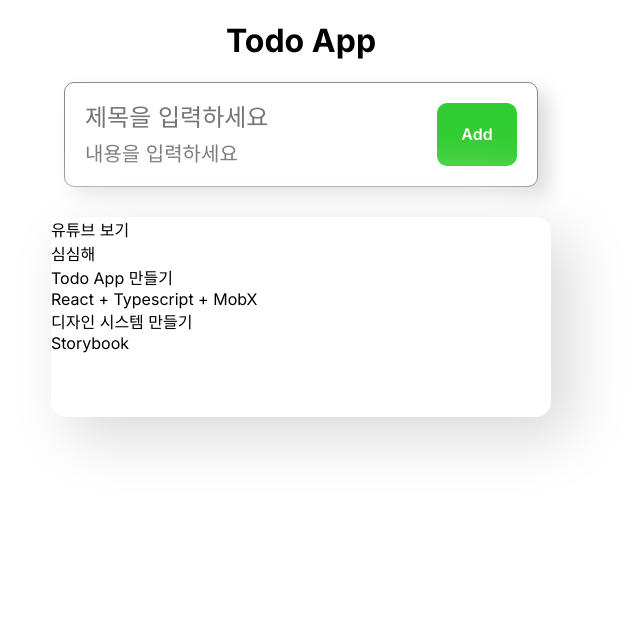
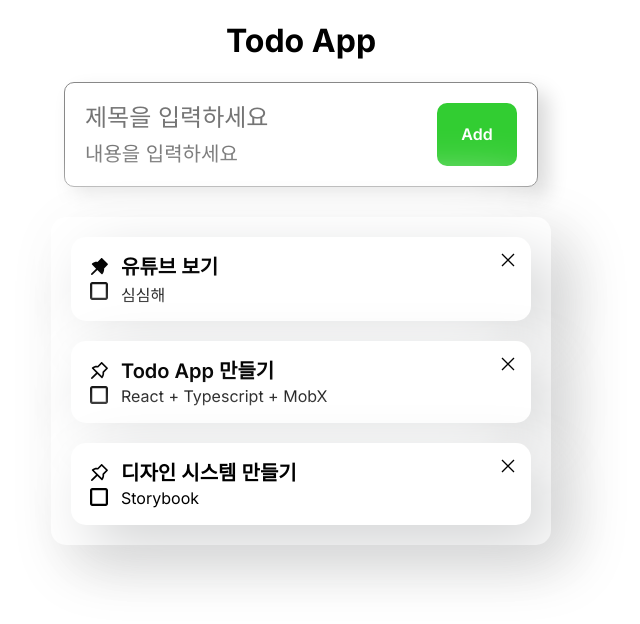
Before and after one commit to hyp3rflow/mobx-todo, a React app: page / in a window 1280 px wide. Shown: the top 624 px of the page, without its empty margins (339-979 px from the left). Built offline with nearby package versions, Linux system fonts and the light colour scheme.

Commit message:
feat(TodoItem): TodoItem 컴포넌트 구현

```diff
--- a/src/components/TodoItem.tsx
+++ b/src/components/TodoItem.tsx
@@ -1,6 +1,10 @@
 import React from "react";
 import styled from "styled-components";
-import { ITodo } from "../store/TodoStore";
+import TodoStore, { ITodo } from "../store/TodoStore";
+import { AiFillPushpin, AiOutlinePushpin } from "react-icons/ai";
+import { ImCheckboxChecked, ImCheckboxUnchecked } from "react-icons/im";
+import { GrClose } from "react-icons/gr";
+import { action } from "mobx";
 
 interface IProp {
   todo: ITodo;
@@ -10,11 +14,93 @@ const TodoItem = ({ todo }: IProp) => {
   const { id, title, content, pinned, checked } = todo;
 
   return (
-    <div>
-      <div>{title}</div>
-      <article>{content}</article>
-    </div>
+    <Container>
+      <MetaContainer>
+        <PinIcon
+          onClick={action(() =>
+            TodoStore.instance.changeTodoState({ id, pinned: !pinned })
+          )}
+        >
+          {pinned ? <AiFillPushpin /> : <AiOutlinePushpin />}
+        </PinIcon>
+        <CheckIcon
+          onClick={() =>
+            TodoStore.instance.changeTodoState({ id, checked: !checked })
+          }
+        >
+          {checked ? <ImCheckboxChecked /> : <ImCheckboxUnchecked />}
+        </CheckIcon>
+      </MetaContainer>
+      <ContentContainer checked={checked}>
+        <div>{title}</div>
+        <article>{content}</article>
+      </ContentContainer>
+      <CloseContainer onClick={() => TodoStore.instance.deleteTodo(id)}>
+        <GrClose />
+      </CloseContainer>
+    </Container>
   );
 };
 
+const Container = styled.div`
+  display: flex;
+
+  padding: 15px;
+  margin: 0px 20px;
+  margin-top: 20px;
+
+  border-radius: 15px;
+  background: #fff;
+  box-shadow: 20px 20px 60px #d3d4d5, -20px -20px 60px #ffffff;
+
+  &:last-child {
+    margin-bottom: 20px;
+  }
+`;
+
+const MetaContainer = styled.div`
+  display: flex;
+  flex-direction: column;
+  margin-right: 10px;
+  margin-top: 3px;
+
+  align-items: center;
+`;
+
+interface ContentContainerProp {
+  checked: boolean;
+}
+
+const ContentContainer = styled.div<ContentContainerProp>`
+  display: flex;
+  flex-direction: column;
+
+  div {
+    line-height: 30px;
+    text-decoration-line: ${(p) => (p.checked ? "line-through" : "none")};
+    font-size: 20px;
+    font-weight: 600;
+  }
+`;
+
+const PinIcon = styled.div`
+  margin-left: 2px;
+
+  svg {
+    width: 23px;
+    height: 23px;
+  }
+`;
+
+const CheckIcon = styled.div`
+  svg {
+    width: 18px;
+    height: 18px;
+  }
+`;
+
+const CloseContainer = styled.div`
+  margin-left: auto;
+`;
+
 export default TodoItem;
```
